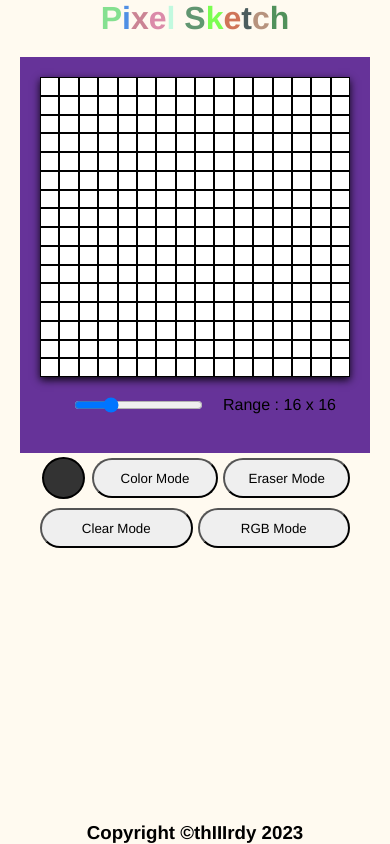
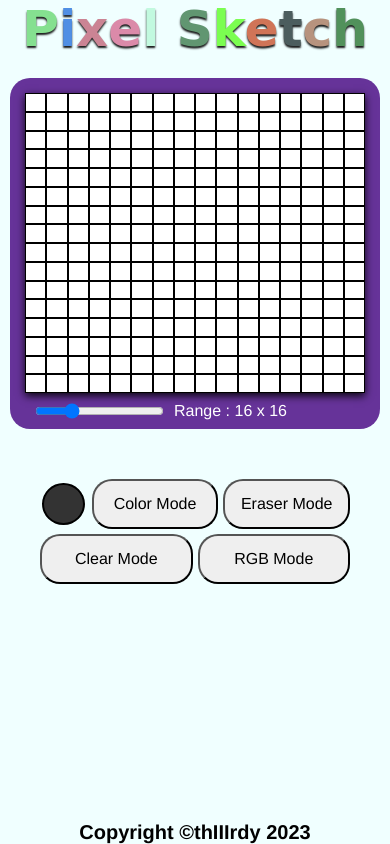
Before and after one commit to ImBenjaminIII/Etch-a-Sketch, a plain HTML site: page index.html in a window 390 px wide. Drawn offline with Linux system fonts and the light colour scheme; a web font is replaced by a local one.

Commit message:
fixing layout for mobile/web devices

```diff
--- a/style.css
+++ b/style.css
@@ -17,17 +17,20 @@ body {
   display: flex;
   flex-direction: column;
   align-items: center;
-  background-color: floralwhite;
+  background-color: azure;
 }
 
 .title {
-  font-size: 50px;
+  font-family: 'Bagel Fat One', cursive;
+  color: rebeccapurple;
+  text-shadow: rgba(0, 0, 0, 0.9) 0px 2px 2px;
+  font-size: 70px;
 }
 
 #board {
   box-shadow: rgb(0, 0, 1, 0.9) 0px 3px 8px;
-  min-width: 600px;
-  min-height: 450px;
+  min-width: 800px;
+  min-height: 600px;
 }
 
 #container {
@@ -36,7 +39,7 @@ body {
 }
 
 #upper-button {
-  width: 600px;
+  width: 800px;
   text-align: center;
   display: flex;
   align-items: center;
@@ -48,19 +51,21 @@ body {
 .buttons,
 .colorPicker {
   border-radius: 20px;
-  width: 100px;
+  width: 150px;
+  height: 50px;
   flex-grow: 1;
-  height: 40px;
   font-family: 'Franklin Gothic Medium', 'Arial Narrow', Arial, sans-serif;
+  font-size: large;
+  text-align: center;
 }
 
 .slider {
-  margin: 20px;
+  margin: 10px;
 }
 
 #slider-container {
   display: flex;
-  justify-content: center;
+  justify-content: start;
   align-items: center;
 }
 
@@ -92,7 +97,8 @@ body {
 }
 
 .active {
-  background-color: mediumslateblue;
+  background-color: rebeccapurple;
+  color: gainsboro;
 }
 
 .buttons,
@@ -117,13 +123,39 @@ body {
 }
 
 .board-container {
-  padding: 20px;
+  padding: 30px 30px 0px 30px;
+  border-radius: 20px;
   background-color: rebeccapurple;
+  margin-bottom: 50px;
 }
+
+.range {
+  color: white;
+}
+
+.footer-title {
+  font-size: 20px;
+}
+
+.icons {
+  height: 20px;
+}
+
 /* Media Queries */
+
+/* laptop */
+@media (max-width: 1800px) {
+  #board {
+    min-width: 650px;
+    min-height: 450px;
+  }
+}
+
+/* mobile */
 @media (max-width: 550px) {
   .title {
-    font-size: xx-large;
+    font-size: 50px;
+    font-family: 'Bagel Fat One', cursive;
   }
 
   #board {
@@ -143,7 +175,7 @@ body {
 
   .buttons {
     width: 120px;
-    font-size: mediuum;
+    font-size: medium;
   }
 
   .colorPicker {
@@ -151,6 +183,7 @@ body {
   }
 
   .board-container {
-    width: 350px;
+    width: 370px;
+    padding: 15px 15px 0px 15px;
   }
 }
```
